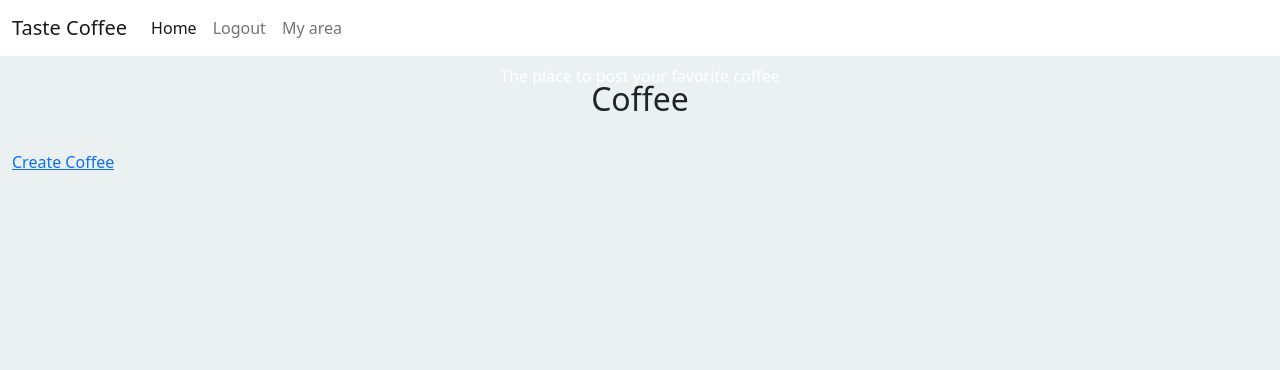
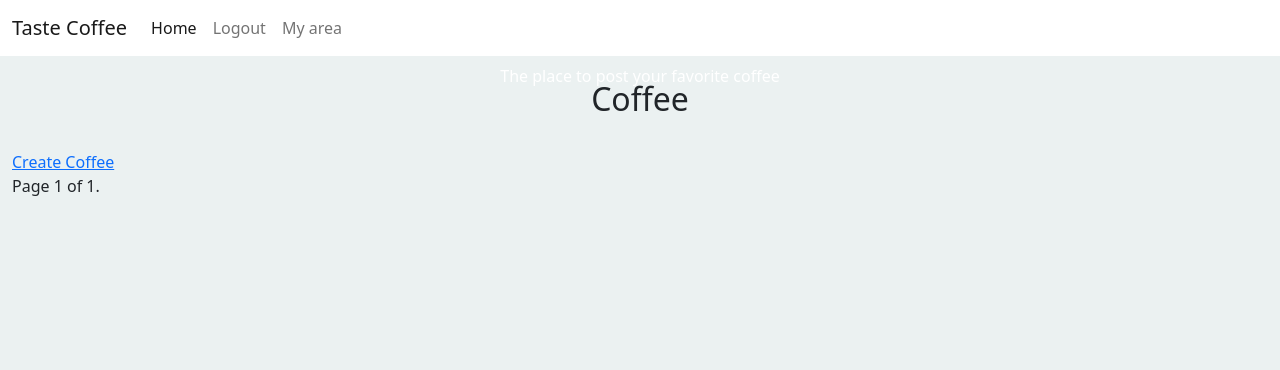
Before and after one commit to cacpaes/fourth-project-ci, a Django app: page /my-area in a window 1280 px wide. Shown: the top 370 px of the page. Run offline with Django 3.2, Linux system fonts and the light colour scheme; the visitor is signed in with stand-in values (Sample User, id 1); data that the repository does not hold is empty.

Commit message:
Add to pagination to index.html and my-area.html

```diff
--- a/templates/my-area.html
+++ b/templates/my-area.html
@@ -51,7 +51,23 @@
         </div>
     </div>
 
+    <div class="pagination">
+        <span class="step-links">
+            {% if page_obj.has_previous %}
+                <a href="?page=1">&laquo; first</a>
+                <a href="?page={{ page_obj.previous_page_number }}">previous</a>
+            {% endif %}
 
+            <span class="current">
+                Page {{ page_obj.number }} of {{ page_obj.paginator.num_pages }}.
+            </span>
+
+            {% if page_obj.has_next %}
+                <a href="?page={{ page_obj.next_page_number }}">next</a>
+                <a href="?page={{ page_obj.paginator.num_pages }}">last &raquo;</a>
+            {% endif %}
+        </span>
+    </div>
 
 
 </div>
```
Also changed, not shown: templates/index.html (+16 -0 lines).
